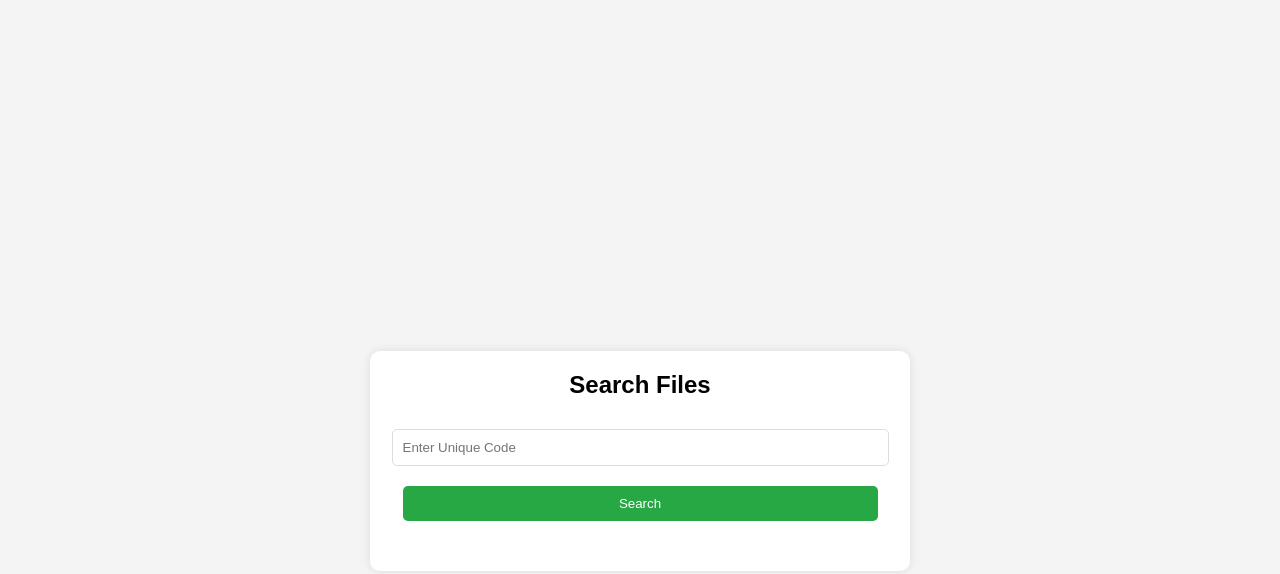
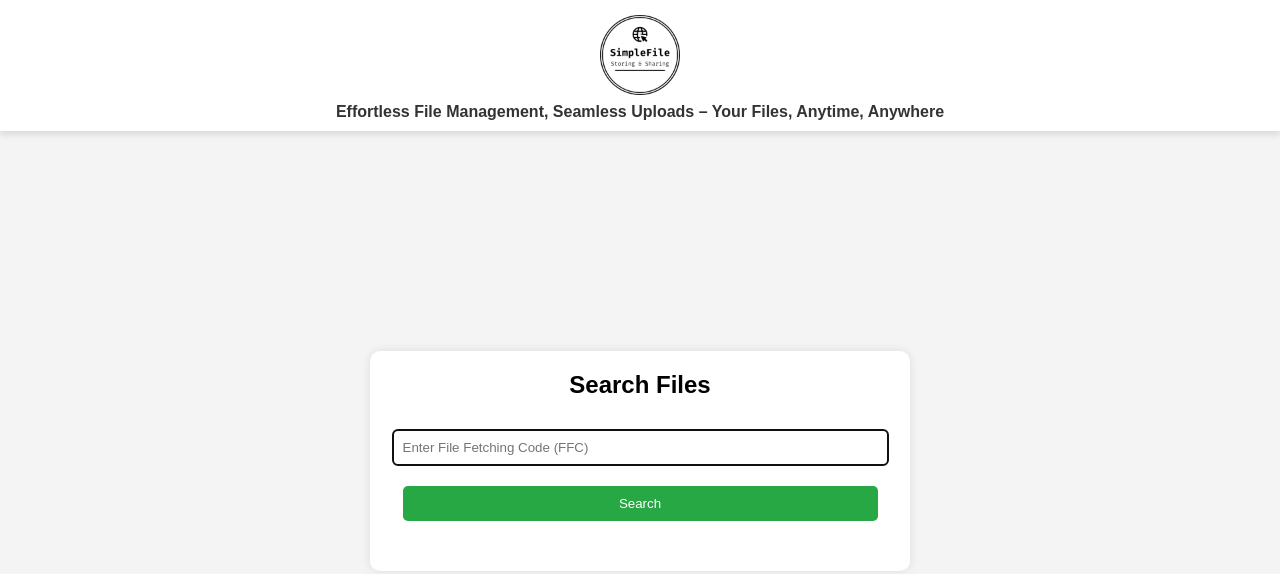
Before and after one commit to 333BVK333/SimpleFile, a website: page views/search.html in a window 1280 px wide. Drawn offline with nearby package versions, Linux system fonts and the light colour scheme.

Commit message:
Updated search.html

```diff
--- a/views/search.html
+++ b/views/search.html
@@ -6,12 +6,19 @@
     <title>Search Files</title>
     <link rel="stylesheet" href="/style.css">
     <link rel="icon" type="image/png" href="/favicon.png">
+    <link rel="stylesheet" href="https://fonts.googleapis.com/css2?family=Material+Symbols+Outlined:opsz,wght,FILL,GRAD@20..48,100..700,0..1,-50..200&icon_names=download" />
 </head>
 <body>
+    <nav class="navbar">
+        <div class="logo-container">
+            <img src="/favicon.png" alt="Website Logo" class="logo">
+            <p class="caption">Effortless File Management, Seamless Uploads – Your Files, Anytime, Anywhere</p>
+        </div>
+    </nav>
     <div class="container">
         <h1>Search Files</h1>
         <form id="searchForm">
-            <input type="text" id="uniqueCode" placeholder="Enter Unique Code">
+            <input type="text" id="uniqueCode" placeholder="Enter File Fetching Code (FFC) " autofocus>
             <button type="submit">Search</button>
         </form>
         <div id="message"></div>
```
